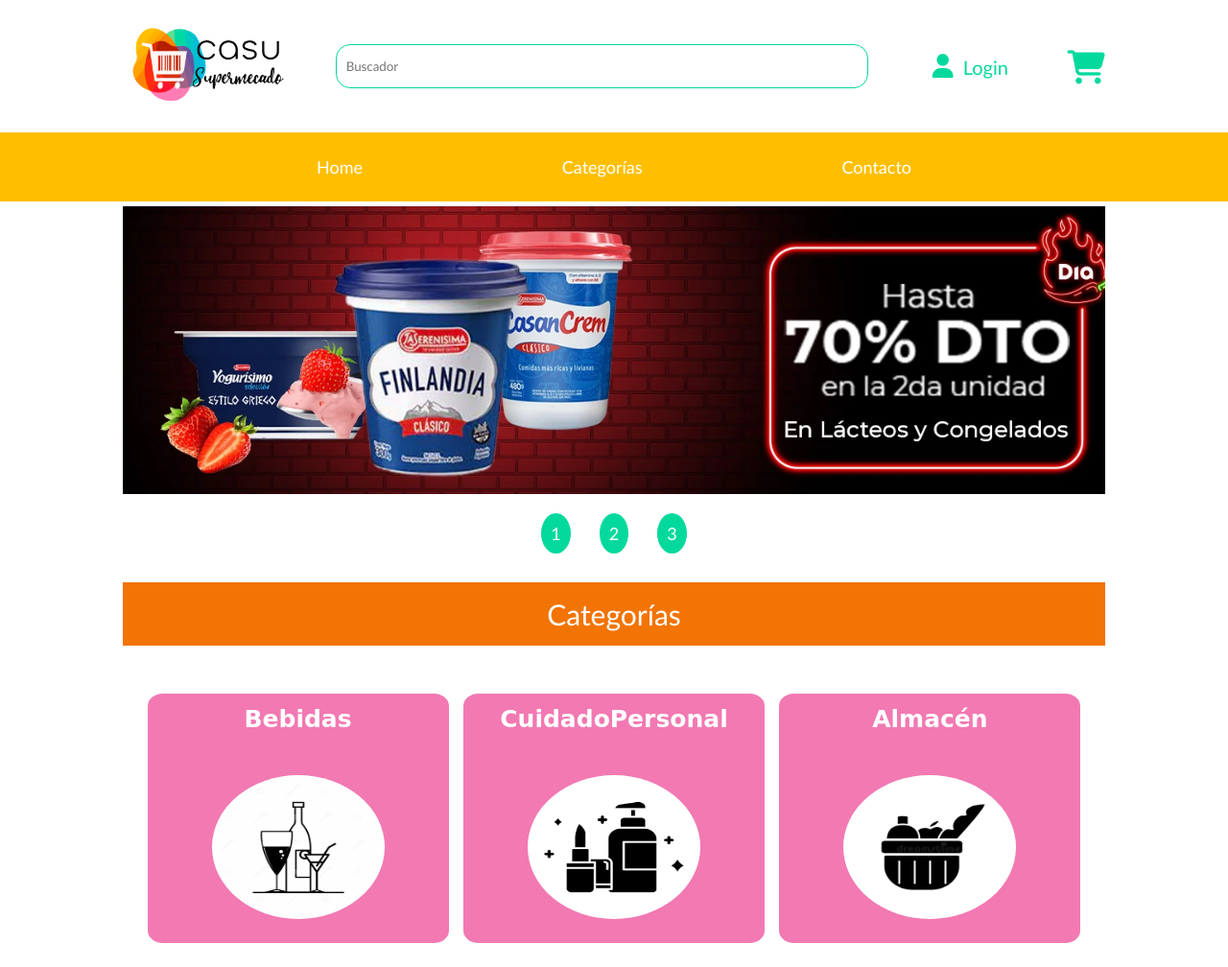
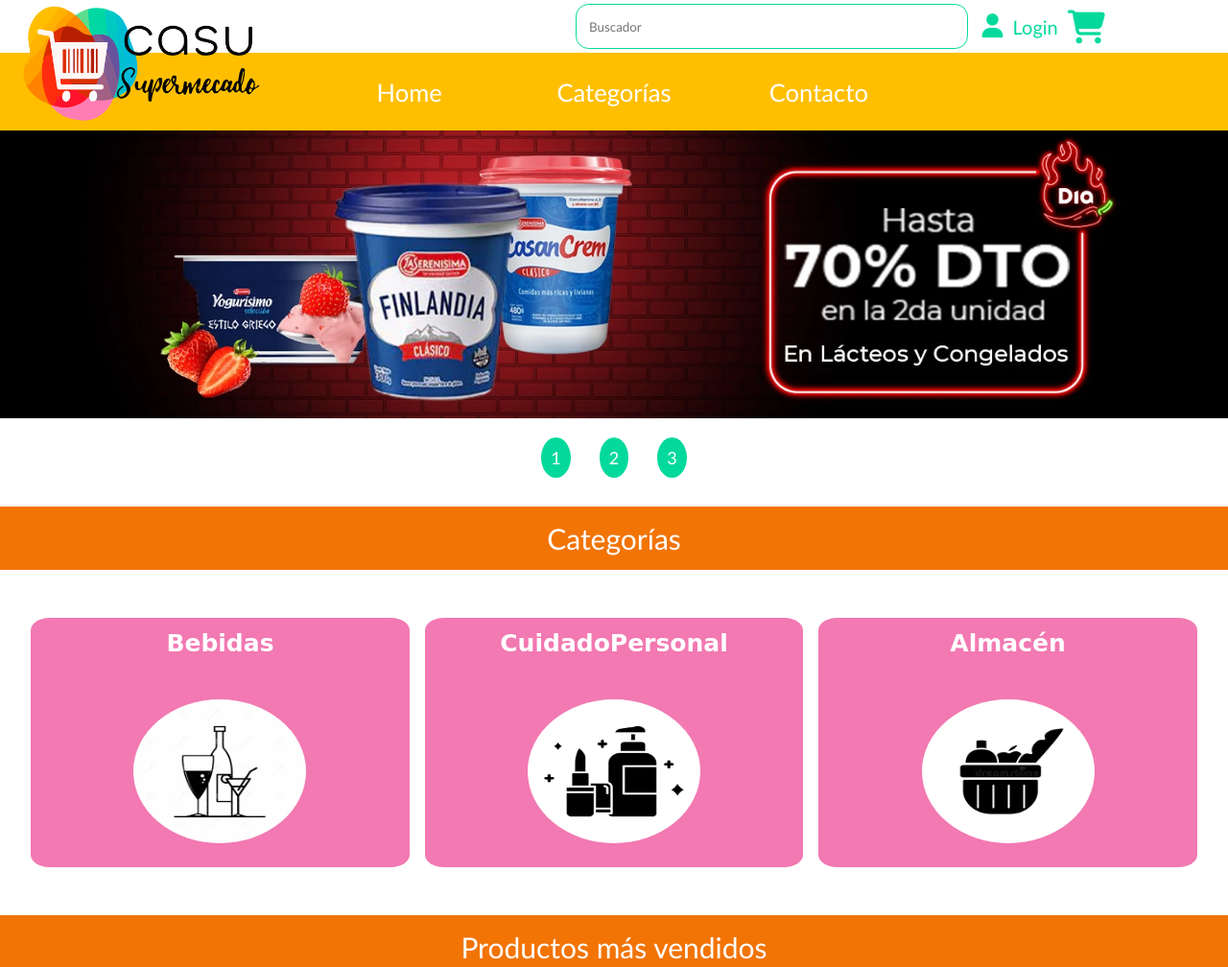
Before and after one commit to maraquino/TPWEB-Grupo10, a plain HTML site: page index.html in a window 1280 px wide. Shown: the top 1008 px of the page at 96% size. Drawn offline with Linux system fonts and the light colour scheme.

Commit message:
segundo-commit

```diff
--- a/css/estilos.css
+++ b/css/estilos.css
@@ -13,8 +13,6 @@ rojo #F2220F
 }
 @media screen and (min-width:60em ) {
 
-
-
 body {
   background-color: white;
 }
@@ -28,14 +26,18 @@ a {
   color: black;
 }
 
-
 header {
   width: 100%;
   background-color: white;
 }
 
 header a img {
-  width: 170px;
+  position: absolute;
+  top: 0;
+  left: 0.5em;
+  width: 16.6em;
+  z-index: 100;
+
 }
 
 .encabezado {
@@ -43,66 +45,62 @@ header a img {
   margin: auto;
   display: flex;
   flex-direction: row;
-  justify-content: space-between;
+  justify-content: flex-end;
   align-items: center;
   flex-wrap: wrap;
-  padding: 25px 20px;
   background-color: white;
 }
 
 #carrito {
-  font-size: 35px;
+  font-size: 2.18em;
   color: #04D99D;
 }
 
 #buscador {
   border: #04D99D 1px solid;
-  border-radius: 15px;
+  border-radius: 1em;
   margin: auto;
-  width: 41.66em;
+  width: 30.66em;
   height: 3.5em;
-  padding-left:10px;
+  padding-left:1em;
 }
 
 .menu {
-  font-size: large;
+  font-size: 1.6em;
 }
 
 nav {
   background-color: #FFBF00;
-  border-bottom: white 5px solid;
+
 }
 
 nav .menu {
   display: flex;
   flex-direction: row;
   flex-wrap: wrap;
-  justify-content: space-between;
-  align-items: stretch;
+  justify-content: space-around;
+  align-items: center;
   transition: 1s;
   width: 50%;
   margin: auto;
 }
 
 nav li {
-  display: flex;
-  width: calc(25% - px);
+  width: calc(25% - 1em);
   box-sizing: border-box;
-  padding-top: 25px;
-  padding-bottom: 25px;
+  padding-top: 1em;
+  padding-bottom: 1em;
   transform: scale(1);
-  transition: s;
+  text-align: center;
 }
 
 nav li a {
-  padding-left: 10px;
-  padding-right: 10px;
   color: white;
+
 }
 
 nav li:hover {
   background-color: #F27405;
-  font-size: 25px;
 }
 
 /*banner*/
@@ -132,7 +130,7 @@ ul.banner li {
 
 ul.banner li img {
   width: 100%;
-  height: 300px;
+  height: 100%;
   object-fit: cover;
 }
 
@@ -363,8 +361,8 @@ h2 {
 }
 
 .formasdepago img {
-  width: 150px;
-  height: 100px;
+  width: 15.62em;
+  height: 6.25em;
 }
 
 /*footer*/
@@ -410,8 +408,5 @@ footer{
   font-size: 20px;
   color: white;
 }
-main {
-  width: 80%;
-  margin: auto;
+
 }
-}
--- a/index.html
+++ b/index.html
@@ -13,7 +13,7 @@
 
 <body>
   <header>
-    <section class="encabezado">
+    <div class="encabezado">
       <a href="index.html"><img src="img/LOGOHEADER.png" alt="logo" id="logo" /></a>
 
       <form action="#" method="post">
@@ -27,7 +27,7 @@
           <header>
             <img src="img/LOGOHEADER.png" alt="logo" class="logo-login" />
             <label for="btn-modal-login" class="cerrar">X</label>
-          </header>
+
           <div>
             <form action="#" method="post" class="contenido-login">
               <div class="contenedorInput-login">
@@ -88,7 +88,7 @@
         </div>
       </div>
       <a href="carrito.html" id="carrito"><i class="fa-sharp fa-solid fa-cart-shopping"></i></a>
-    </section>
+    </div>
   </header>
   <nav>
     <ul class="menu">
```
